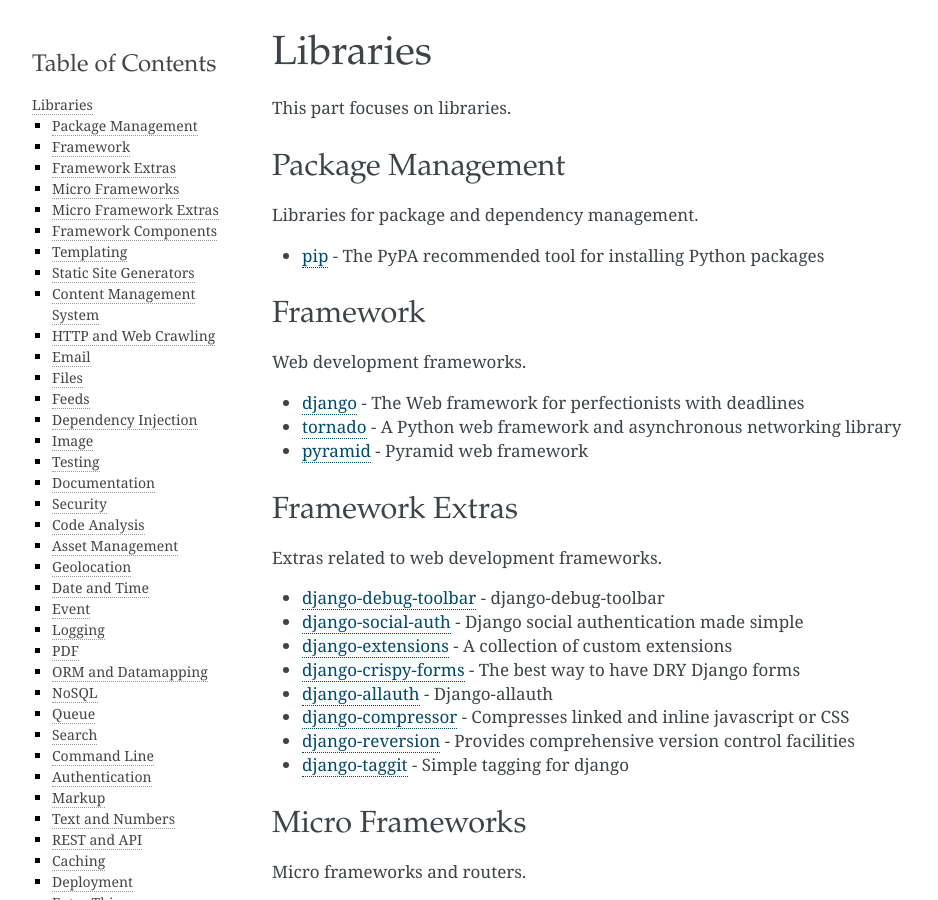
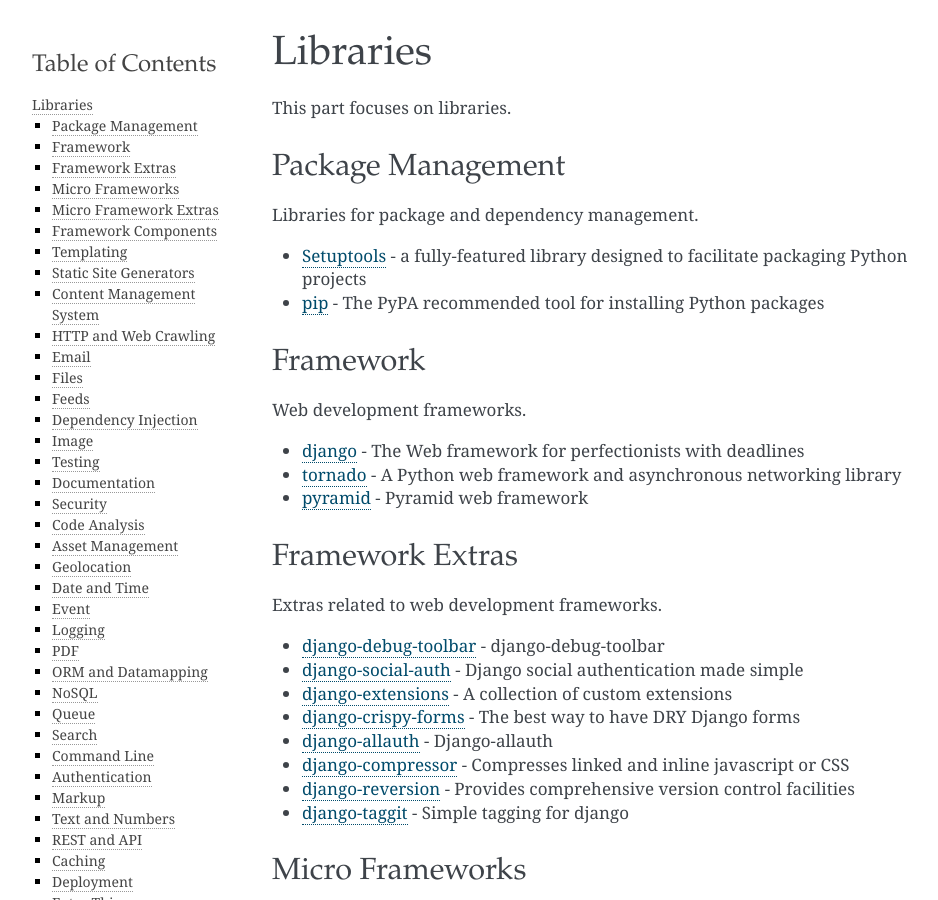
Before and after one commit to fengsp/easy-python, a Sphinx documentation site: the page built from docs/libraries.rst, in a window 1280 px wide and 900 px high. Shown: the whole window, without its empty margins (148-1086 px from the left). Built offline with Sphinx 7.4.7, drawn with Linux system fonts in a browser that asks for light colours.

Commit message:
Added setuptools

```diff
--- a/docs/libraries.rst
+++ b/docs/libraries.rst
@@ -9,9 +9,11 @@
 
 Libraries for package and dependency management.
 
+- `Setuptools`_ - a fully-featured library designed to facilitate packaging Python projects
 - `pip`_ - The PyPA recommended tool for installing Python packages
 
 
+.. _Setuptools: http://pythonhosted.org/setuptools/
 .. _pip: https://github.com/pypa/pip
 
 
```
